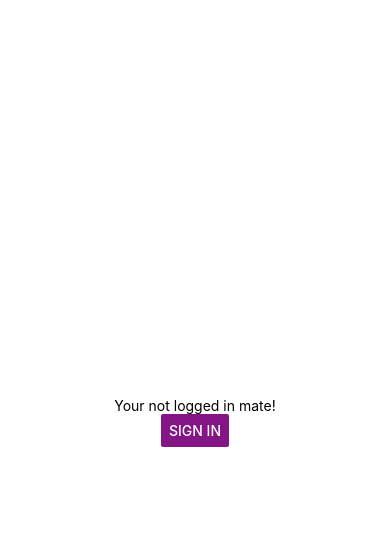
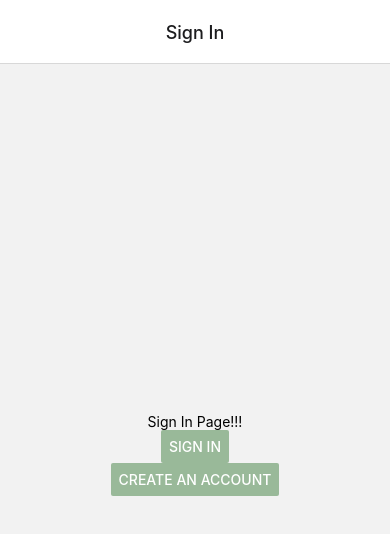
Before and after one commit to agrieveuk/hobbyist-fe, a React Native app: screen / in a window 390 px wide. Shown: the top 534 px of the page. Built offline with nearby package versions, Linux system fonts and the light colour scheme; what react-navigation, react-navigation-stack would draw is missing.

Commit message:
added auth stack routing

```diff
--- a/App.js
+++ b/App.js
@@ -1,30 +1,175 @@
-import React, { useState } from 'react';
-// import { StyleSheet } from 'react-native';
+import React, { useState, useEffect, useMemo } from 'react';
+import { Button } from 'react-native';
 // import Header from './screens/Header';
 // import Homepage from './screens/Homepage';
 import RequireLogin from './screens/RequireLogin';
 import Navigator from './routes/homeStack';
 import { NavigationContainer } from '@react-navigation/native';
+import { createNativeStackNavigator } from '@react-navigation/native-stack';
+import createAnAccount from './screens/CreateAnAccount';
+import SignIn from './screens/SignIn';
+import { createBottomTabNavigator } from '@react-navigation/bottom-tabs';
+import { createDrawerNavigator } from '@react-navigation/drawer';
+import Homepage from './screens/Homepage';
+import Search from './screens/Search';
+import ClubPage from './screens/ClubPage';
+import MapViewPage from './screens/MapViewPage';
+import Profile from './routes/Profile';
+import Splash from './screens/Splash';
+import { AuthContext } from './context';
+
+const AuthStack = createNativeStackNavigator();
+const Tabs = createBottomTabNavigator();
+const HomeStack = createNativeStackNavigator();
+const SearchStack = createNativeStackNavigator();
+
+const HomeStackScreen = () => (
+  <HomeStack.Navigator
+    screenOptions={({ navigation }) => ({
+      headerStyle: {
+        backgroundColor: '#5C6BC0',
+      },
+      headerTintColor: '#fff',
+      headerRight: () => (
+        <Button
+          onPress={() => navigation.toggleDrawer()}
+          title="--------"
+          color="black"
+        />
+      ),
+    })}
+  >
+    <HomeStack.Screen
+      name="Home"
+      component={Homepage}
+      options={{
+        title: 'Hobbyist',
+        headerTitleAlign: 'center',
+      }}
+    />
+    <HomeStack.Screen
+      name="ClubPage"
+      component={ClubPage}
+      options={({ route }) => ({
+        title: route.params.club,
+        headerTitleAlign: 'center',
+      })}
+    />
+    <HomeStack.Screen name="MapViewPage" component={MapViewPage} />
+  </HomeStack.Navigator>
+);
+const SearchStackScreen = () => (
+  <SearchStack.Navigator
+    screenOptions={({ navigation }) => ({
+      headerStyle: {
+        backgroundColor: '#5C6BC0',
+      },
+      headerTintColor: '#fff',
+      headerRight: () => (
+        <Button
+          onPress={() => navigation.toggleDrawer()}
+          title="--------"
+          color="black"
+        />
+      ),
+    })}
+  >
+    <SearchStack.Screen name="Search" component={Search} />
+  </SearchStack.Navigator>
+);
+
+const TabsStackScreen = () => (
+  <Tabs.Navigator
+    screenOptions={{
+      headerShown: false,
+    }}
+  >
+    <Tabs.Screen name="Home" component={HomeStackScreen} />
+    <Tabs.Screen name="Search" component={SearchStackScreen} />
+  </Tabs.Navigator>
+);
+
+const ProfileStack = createNativeStackNavigator();
+const ProfileStackScreen = () => (
+  <ProfileStack.Navigator
+    screenOptions={({ navigation }) => ({
+      headerStyle: {
+        backgroundColor: '#5C6BC0',
+      },
+      headerTintColor: '#fff',
+      headerRight: () => (
+        <Button
+          onPress={() => navigation.toggleDrawer()}
+          title="--------"
+          color="black"
+        />
+      ),
+    })}
+  >
+    <ProfileStack.Screen name="Profile" component={Profile} />
+  </ProfileStack.Navigator>
+);
+
+const Drawer = createDrawerNavigator();
 
 export default function App() {
-  const [user, setUser] = useState(false);
+  const [isLoading, setIsLoading] = useState(true);
+  const [userToken, setUserToken] = useState(false);
 
+  const authContext = useMemo(() => {
+    return {
+      signIn: () => {
+        setIsLoading(false);
+        setUserToken('abc');
+      },
+      signUp: () => {
+        setIsLoading(false);
+        setUserToken('abc');
+      },
+      signOut: () => {
+        setIsLoading(false);
+        setUserToken(null);
+      },
+    };
+  }, []);
+
+  useEffect(() => {
+    setTimeout(() => {
+      setIsLoading(false);
+    }, 1000);
+  });
+
+  if (isLoading) return <Splash />;
   return (
-    <NavigationContainer>
-      <RequireLogin user={user} setUser={setUser}>
-        <Navigator />
-      </RequireLogin>
-    </NavigationContainer>
+    <AuthContext.Provider value={authContext}>
+      <NavigationContainer>
+        {userToken ? (
+          <Drawer.Navigator
+            screenOptions={{
+              headerShown: false,
+            }}
+          >
+            <Drawer.Screen name="home" component={TabsStackScreen} />
+            <Drawer.Screen name="Profile" component={ProfileStackScreen} />
+          </Drawer.Navigator>
+        ) : (
+          <AuthStack.Navigator>
+            <AuthStack.Screen
+              name="signIn"
+              component={SignIn}
+              options={{ title: 'Sign In', headerTitleAlign: 'center' }}
+            />
+            <AuthStack.Screen
+              name="signUp"
+              component={createAnAccount}
+              options={{
+                title: 'Create An Account',
+                headerTitleAlign: 'center',
+              }}
+            />
+          </AuthStack.Navigator>
+        )}
+      </NavigationContainer>
+    </AuthContext.Provider>
   );
 }
-// <Header
-//           setFindSearchOpen={setFindSearchOpen}
-//           findSearchOpen={findSearchOpen}
-//         />
-// const styles = StyleSheet.create({
-//   container: {
-//     flex: 1,
-//     justifyContent: 'center',
-//     alignItems: 'center',
-//   },
-// });
--- /dev/null
+++ b/context.js
@@ -0,0 +1,3 @@
+import { createContext } from 'react';
+
+export const AuthContext = createContext();
--- /dev/null
+++ b/routes/Profile.js
@@ -0,0 +1,27 @@
+import React, { useContext } from 'react';
+import { View, StyleSheet, Text, Button } from 'react-native';
+import { AuthContext } from '../context';
+
+export default function Profile({ navigation }) {
+  const { signOut } = useContext(AuthContext);
+  return (
+    <View style={styles.container}>
+      <Text>Profile Page!</Text>
+      <Button
+        color="#3737"
+        style={styles.button}
+        accessibilityLabel="Learn more about this purple button"
+        title="Sign Out"
+        onPress={() => signOut()}
+      />
+    </View>
+  );
+}
+
+const styles = StyleSheet.create({
+  container: {
+    flex: 1,
+    justifyContent: 'center',
+    alignItems: 'center',
+  },
+});
--- a/routes/homeStack.js
+++ b/routes/homeStack.js
@@ -10,24 +10,26 @@ const screens = {
   Homepage: {
     screen: Homepage,
     navigationOptions: {
-      headerTitle: function () {
-        <Header />;
-      }
-    }
+      title: 'Hobbyist',
+    },
   },
   ClubPage: {
-    screen: ClubPage
+    screen: ClubPage,
   },
   MapViewPage: {
-    screen: MapViewPage
-  }
+    screen: MapViewPage,
+  },
 };
 
 const HomeStack = createStackNavigator(screens, {
   defaultNavigationOptions: {
     headerTintColor: '#444',
-    headerStyle: { height: 175 }
-  }
+    headerStyle: { height: 125 },
+    headerTitleAlign: 'center',
+    headerTitleStyle: {
+      fontSize: 30,
+    },
+  },
 });
 
 export default createAppContainer(HomeStack);
--- a/screens/ClubPage.js
+++ b/screens/ClubPage.js
@@ -1,16 +1,17 @@
 import React from 'react';
 import { StyleSheet, Text, View, Image } from 'react-native';
 
-export default function ClubPage({ navigation }) {
+export default function ClubPage({ navigation, route }) {
   return (
     <View style={styles.container}>
+      <Text>{route.params.club}</Text>
       <Image
         style={styles.image}
         source={{
-          uri: 'https://images.unsplash.com/flagged/photo-1576448438685-9f5e5b283d4f?ixid=MnwxMjA3fDB8MHxwaG90by1wYWdlfHx8fGVufDB8fHx8&ixlib=rb-1.2.1&auto=format&fit=crop&w=800&q=80'
+          uri: 'https://images.unsplash.com/flagged/photo-1576448438685-9f5e5b283d4f?ixid=MnwxMjA3fDB8MHxwaG90by1wYWdlfHx8fGVufDB8fHx8&ixlib=rb-1.2.1&auto=format&fit=crop&w=800&q=80',
         }}
       />
-      <Text>{navigation.getParam('clubName')}</Text>
+
       <Text>Club Description</Text>
       <Text>Times: 1, 2, 3, 4</Text>
       <Text>etc</Text>
@@ -22,10 +23,10 @@ const styles = StyleSheet.create({
     marginTop: 20,
     flex: 1,
     alignItems: 'center',
-    justifyContent: 'center'
+    justifyContent: 'center',
   },
   image: {
     width: '80%',
-    height: '50%'
-  }
+    height: '50%',
+  },
 });
--- /dev/null
+++ b/screens/CreateAnAccount.js
@@ -0,0 +1,26 @@
+import React, { useContext } from 'react';
+import { View, StyleSheet, Text, Button } from 'react-native';
+import { AuthContext } from '../context';
+export default function createAnAccount() {
+  const { signUp } = useContext(AuthContext);
+  return (
+    <View style={styles.container}>
+      <Text>Sign Up Page!!!</Text>
+      <Button
+        color="#3737"
+        style={styles.button}
+        accessibilityLabel="Create an Account"
+        title="Create NEW Account"
+        onPress={() => signUp()}
+      />
+    </View>
+  );
+}
+
+const styles = StyleSheet.create({
+  container: {
+    flex: 1,
+    justifyContent: 'center',
+    alignItems: 'center',
+  },
+});
--- a/screens/MapViewPage.js
+++ b/screens/MapViewPage.js
@@ -12,8 +12,8 @@ export default function MapViewPage() {
         initialRegion={{
           latitude: 53.384067,
           longitude: -2.551836,
-          latitudeDelta: 0.15,
-          longitudeDelta: 0.15
+          latitudeDelta: 0.1,
+          longitudeDelta: 0.1,
         }}
       >
         <MapView.Marker
@@ -53,11 +53,11 @@ const styles = StyleSheet.create({
     flex: 1,
     backgroundColor: '#fff',
     alignItems: 'center',
-    justifyContent: 'flex-start'
+    justifyContent: 'flex-start',
   },
   map: {
     marginTop: 20,
     width: '90%',
-    height: '50%'
-  }
+    height: '50%',
+  },
 });
--- /dev/null
+++ b/screens/Search.js
@@ -0,0 +1,27 @@
+import React, { useState } from 'react';
+import { View, StyleSheet, Text, Button } from 'react-native';
+
+export default function Search({ navigation }) {
+  return (
+    <View style={styles.container}>
+      <Text>Search Page!!!!</Text>
+      <Text>age?</Text>
+      <Text>price?</Text>
+      <Button
+        color="#3737"
+        style={styles.button}
+        accessibilityLabel="Learn more about this purple button"
+        title="Map View"
+        onPress={() => navigation.navigate('MapViewPage')}
+      />
+    </View>
+  );
+}
+
+const styles = StyleSheet.create({
+  container: {
+    flex: 1,
+    justifyContent: 'center',
+    alignItems: 'center',
+  },
+});
--- /dev/null
+++ b/screens/SignIn.js
@@ -0,0 +1,34 @@
+import React, { useContext, useState } from 'react';
+import { View, StyleSheet, Text, Button } from 'react-native';
+import { AuthContext } from '../context';
+
+export default function SignIn({ navigation }) {
+  const { signIn } = useContext(AuthContext);
+  return (
+    <View style={styles.container}>
+      <Text>Sign In Page!!!</Text>
+      <Button
+        color="#3737"
+        style={styles.button}
+        accessibilityLabel="Sign In"
+        title="Sign In"
+        onPress={() => signIn()}
+      />
+      <Button
+        color="#3737"
+        style={styles.button}
+        accessibilityLabel="Create an Account"
+        title="Create an Account"
+        onPress={() => navigation.navigate('signUp')}
+      />
+    </View>
+  );
+}
+
+const styles = StyleSheet.create({
+  container: {
+    flex: 1,
+    justifyContent: 'center',
+    alignItems: 'center',
+  },
+});
--- /dev/null
+++ b/screens/Splash.js
@@ -0,0 +1,18 @@
+import React, { useState } from 'react';
+import { View, StyleSheet, Text, Button } from 'react-native';
+
+export default function Splash({ navigation }) {
+  return (
+    <View style={styles.container}>
+      <Text>Loading....</Text>
+    </View>
+  );
+}
+
+const styles = StyleSheet.create({
+  container: {
+    flex: 1,
+    justifyContent: 'center',
+    alignItems: 'center',
+  },
+});
```
Also changed, not shown: package.json (+5 -2 lines), screens/Homepage.js (+7 -12 lines), 1 other file (tests, documents, lock files or other folders).
